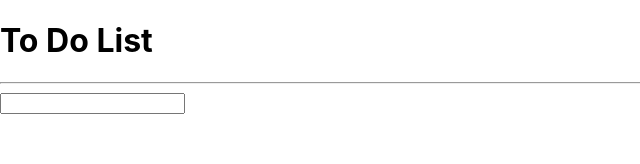
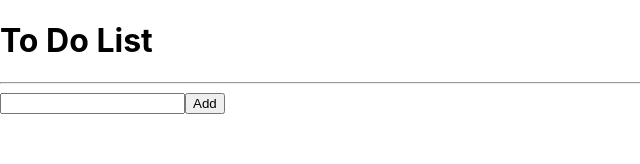
Before and after one commit to bigveloper/react_ToDoList, a React (Create React App) app: page / in a window 1280 px wide. Shown: the top 164 px of the page, without its empty margins (0-640 px from the left). Built offline with nearby package versions, Linux system fonts and the light colour scheme.

Commit message:
commit add List

```diff
--- a/src/App.js
+++ b/src/App.js
@@ -5,15 +5,28 @@ import { useState } from 'react';
 function App() {
     // State
     const [value, setValue] = useState('');
+    const [list, setList] = useState([]);
 
     // Event
     const onChange = (e) => setValue(e.target.value);
+    const onClick = () => {
+        if (!value) {
+            alert('text');
+            return;
+        }
+        setList((prevState) => [...prevState, value]);
+        setValue('');
+    };
     // JSX
     return (
         <div>
             <h1>To Do List</h1>
             <hr />
             <input value={value} onChange={onChange} />
+            <button onClick={onClick}>Add</button>
+            {list.map((item, index) => (
+                <div key={index}>{item}</div>
+            ))}
         </div>
     );
 }
```
